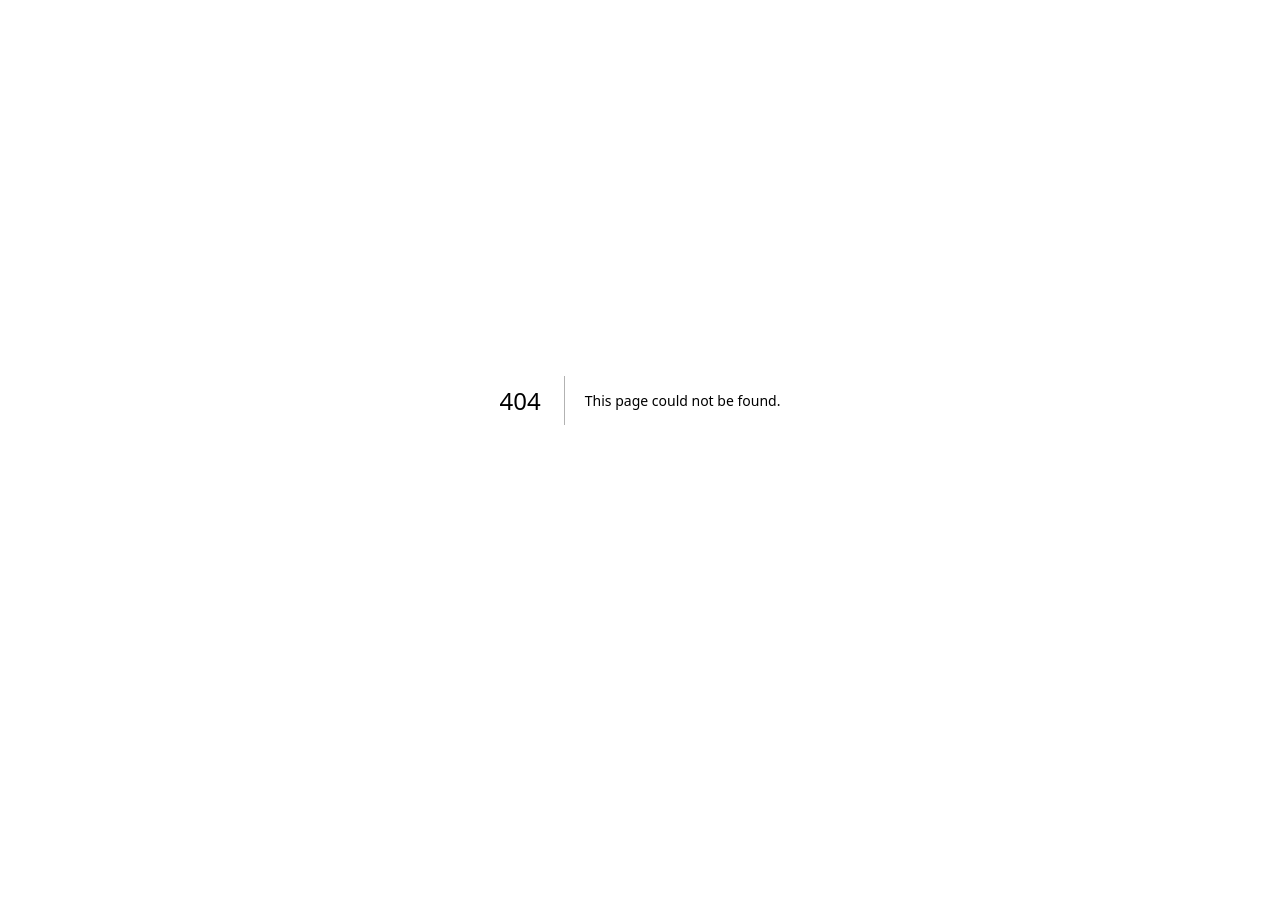
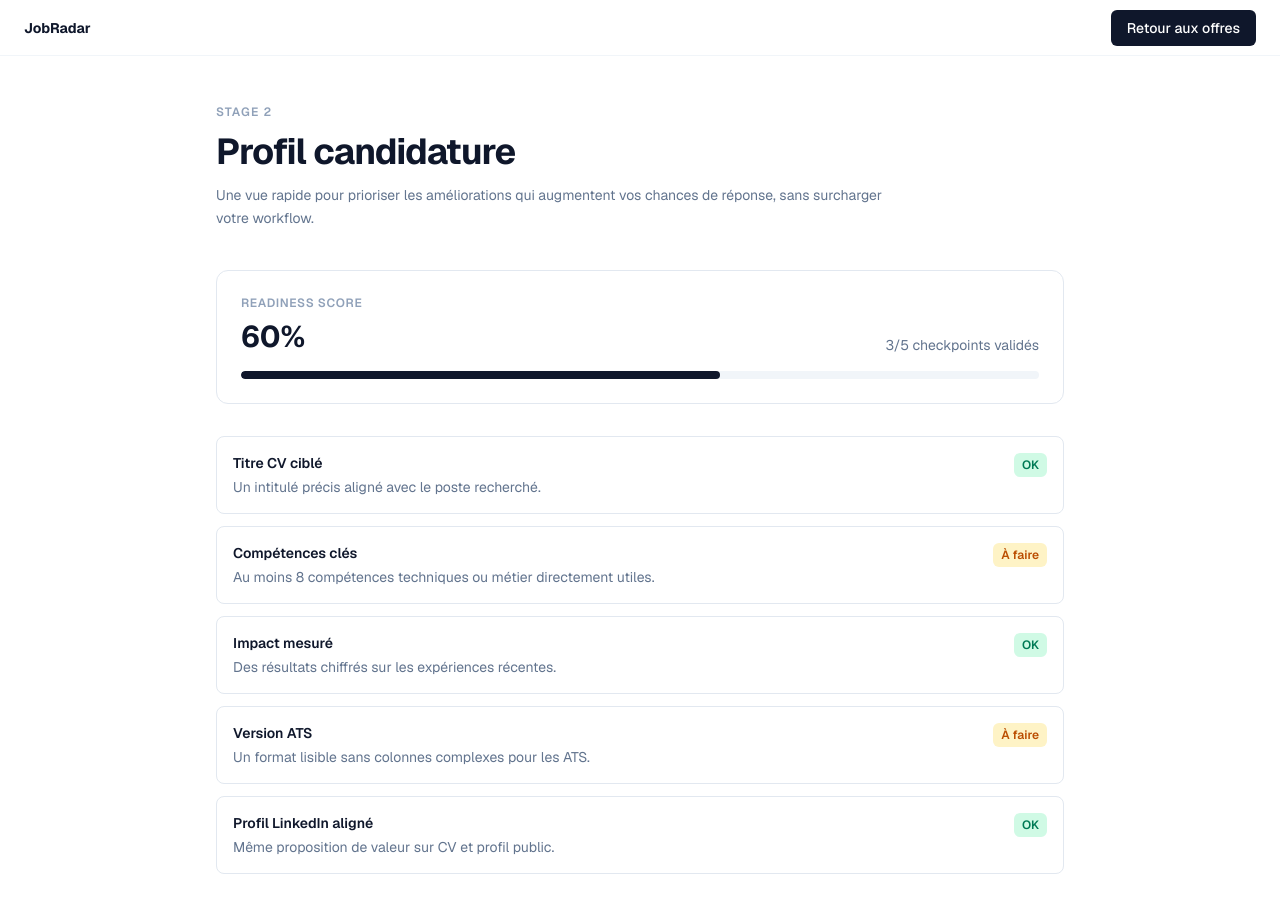
Before and after one commit to andrew-space/mega-job-finder, a Next.js app: page /profile in a window 1280 px wide. Before the commit this address had no page. Shown: the top 912 px of the page. Before the commit the page ends 800 px from the top, so only its background shows below. Built offline with nearby package versions, Linux system fonts and the light colour scheme.

Commit message:
feat: add stage 2 profile guidance page

```diff
--- a/src/app/page.tsx
+++ b/src/app/page.tsx
@@ -6,12 +6,20 @@ export default function Home() {
       {/* Nav */}
       <nav className="flex h-14 items-center justify-between border-b border-slate-100 px-6">
         <span className="text-sm font-bold text-slate-900">JobRadar</span>
+        <div className="flex items-center gap-2">
+          <Link
+            href="/profile"
+            className="rounded-md border border-slate-200 px-4 py-2 text-sm font-medium text-slate-700 transition-colors hover:bg-slate-50"
+          >
+            Profil
+          </Link>
           <Link
             href="/search"
             className="rounded-md bg-slate-900 px-4 py-2 text-sm font-medium text-white hover:bg-slate-700 transition-colors"
           >
             Rechercher
           </Link>
+        </div>
       </nav>
 
       {/* Hero */}
@@ -26,12 +34,18 @@ export default function Home() {
           Visualisez les offres autour de vous. Filtrez, comparez, postulez —
           sans surcharge d&apos;information.
         </p>
-        <div className="mt-8">
+        <div className="mt-8 flex items-center justify-center gap-3">
           <Link
             href="/search"
             className="inline-block rounded-md bg-slate-900 px-8 py-3 text-sm font-semibold text-white hover:bg-slate-700 transition-colors"
           >
             Explorer les offres
+          </Link>
+          <Link
+            href="/profile"
+            className="inline-block rounded-md border border-slate-200 px-6 py-3 text-sm font-semibold text-slate-700 transition-colors hover:bg-slate-50"
+          >
+            Préparer mon profil
           </Link>
         </div>
         <p className="mt-4 text-xs text-slate-400">
--- /dev/null
+++ b/src/app/profile/page.tsx
@@ -0,0 +1,105 @@
+import Link from "next/link";
+
+export const metadata = {
+  title: "Profil & CV · JobRadar",
+  description:
+    "Évaluez votre préparation candidature et améliorez votre CV avec une checklist simple et actionable.",
+};
+
+const readinessChecks = [
+  {
+    title: "Titre CV ciblé",
+    description: "Un intitulé précis aligné avec le poste recherché.",
+    done: true,
+  },
+  {
+    title: "Compétences clés",
+    description: "Au moins 8 compétences techniques ou métier directement utiles.",
+    done: false,
+  },
+  {
+    title: "Impact mesuré",
+    description: "Des résultats chiffrés sur les expériences récentes.",
+    done: true,
+  },
+  {
+    title: "Version ATS",
+    description: "Un format lisible sans colonnes complexes pour les ATS.",
+    done: false,
+  },
+  {
+    title: "Profil LinkedIn aligné",
+    description: "Même proposition de valeur sur CV et profil public.",
+    done: true,
+  },
+];
+
+const doneCount = readinessChecks.filter((item) => item.done).length;
+const readinessPercent = Math.round((doneCount / readinessChecks.length) * 100);
+
+export default function ProfilePage() {
+  return (
+    <div className="min-h-screen bg-white">
+      <nav className="flex h-14 items-center justify-between border-b border-slate-100 px-6">
+        <Link href="/" className="text-sm font-bold text-slate-900">
+          JobRadar
+        </Link>
+        <Link
+          href="/search"
+          className="rounded-md bg-slate-900 px-4 py-2 text-sm font-medium text-white transition-colors hover:bg-slate-700"
+        >
+          Retour aux offres
+        </Link>
+      </nav>
+
+      <main className="mx-auto max-w-4xl px-6 py-12">
+        <p className="mb-3 text-xs font-semibold uppercase tracking-widest text-slate-400">Stage 2</p>
+        <h1 className="text-3xl font-bold tracking-tight text-slate-900 sm:text-4xl">
+          Profil candidature
+        </h1>
+        <p className="mt-3 max-w-2xl text-sm leading-relaxed text-slate-500">
+          Une vue rapide pour prioriser les améliorations qui augmentent vos chances de réponse,
+          sans surcharger votre workflow.
+        </p>
+
+        <section className="mt-10 rounded-xl border border-slate-200 p-6">
+          <div className="flex items-end justify-between gap-4">
+            <div>
+              <p className="text-xs font-semibold uppercase tracking-wider text-slate-400">
+                Readiness score
+              </p>
+              <p className="mt-2 text-3xl font-bold text-slate-900">{readinessPercent}%</p>
+            </div>
+            <p className="text-sm text-slate-500">
+              {doneCount}/{readinessChecks.length} checkpoints validés
+            </p>
+          </div>
+          <div className="mt-4 h-2 w-full overflow-hidden rounded-full bg-slate-100">
+            <div className="h-full rounded-full bg-slate-900" style={{ width: `${readinessPercent}%` }} />
+          </div>
+        </section>
+
+        <section className="mt-8 grid gap-3">
+          {readinessChecks.map((item) => (
+            <article
+              key={item.title}
+              className="flex items-start justify-between gap-4 rounded-lg border border-slate-200 px-4 py-4"
+            >
+              <div>
+                <h2 className="text-sm font-semibold text-slate-900">{item.title}</h2>
+                <p className="mt-1 text-sm text-slate-500">{item.description}</p>
+              </div>
+              <span
+                className={`rounded-md px-2 py-1 text-xs font-semibold ${
+                  item.done ? "bg-emerald-100 text-emerald-700" : "bg-amber-100 text-amber-700"
+                }`}
+              >
+                {item.done ? "OK" : "À faire"}
+              </span>
+            </article>
+          ))}
+        </section>
+      </main>
+    </div>
+  );
+}
```
Lines whose indentation alone changed are shown as unchanged.
